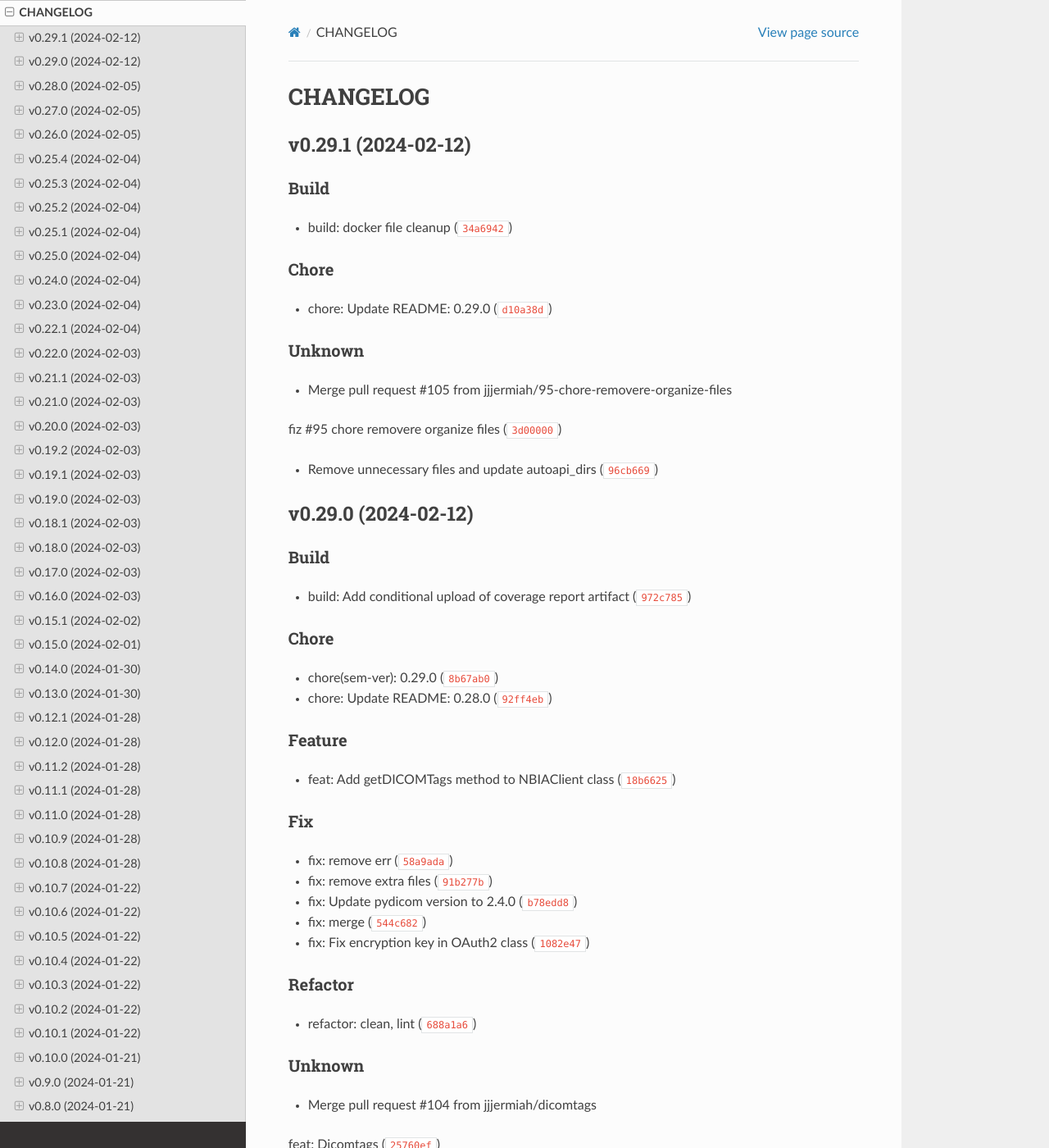
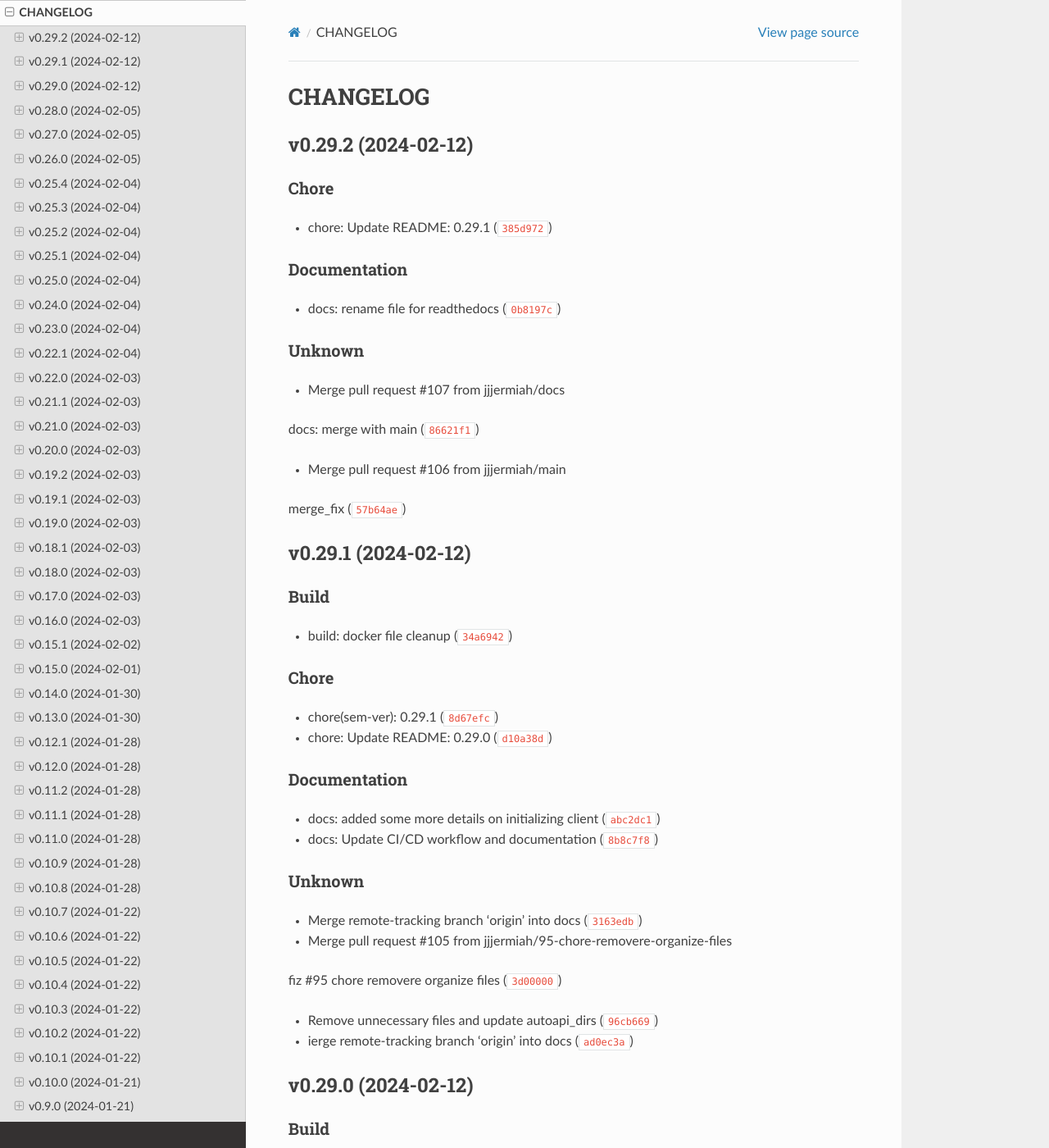
Before and after one commit to jjjermiah/nbia-toolkit, a Sphinx documentation site: the page built from docs/markdowns/CHANGELOG.md, in a window 1280 px wide and 1400 px high. Shown: the whole window at 82% size. Built offline with Sphinx 7.4.7 and the Read the Docs theme 2.0.0, drawn with Linux system fonts in a browser that asks for light colours; pages that are not in the unit, such as notebooks, are missing from menus; some of the changed text lies outside the part shown.

Commit message:
chore(sem-ver): 0.29.2

```diff
--- a/docs/markdowns/CHANGELOG.md
+++ b/docs/markdowns/CHANGELOG.md
@@ -2,6 +2,27 @@
 
 
 
+## v0.29.2 (2024-02-12)
+
+### Chore
+
+* chore: Update README: 0.29.1 ([`385d972`](https://github.com/jjjermiah/nbia-toolkit/commit/385d97273275c9294231233a3dc1bde0b4273ab5))
+
+### Documentation
+
+* docs: rename file for readthedocs ([`0b8197c`](https://github.com/jjjermiah/nbia-toolkit/commit/0b8197ca0b216ec60bb35932b2752af3f56aa010))
+
+### Unknown
+
+* Merge pull request #107 from jjjermiah/docs
+
+docs: merge with main ([`86621f1`](https://github.com/jjjermiah/nbia-toolkit/commit/86621f19c7b25c843a765e0fee3943984f0b4719))
+
+* Merge pull request #106 from jjjermiah/main
+
+merge_fix ([`57b64ae`](https://github.com/jjjermiah/nbia-toolkit/commit/57b64aef7e0eb3ced98bc0f29c06c760b5499aff))
+
+
 ## v0.29.1 (2024-02-12)
 
 ### Build
@@ -10,9 +31,19 @@
 
 ### Chore
 
+* chore(sem-ver): 0.29.1 ([`8d67efc`](https://github.com/jjjermiah/nbia-toolkit/commit/8d67efcc41db39ebcb78df8c99e2f252fec300f1))
+
 * chore: Update README: 0.29.0 ([`d10a38d`](https://github.com/jjjermiah/nbia-toolkit/commit/d10a38d401080863597e68818341fcdb0b77ba23))
 
-### Unknown
+### Documentation
+
+* docs: added some more details on initializing client ([`abc2dc1`](https://github.com/jjjermiah/nbia-toolkit/commit/abc2dc1de9c2587c33e0c7e37017d380e6c1b8eb))
+
+* docs: Update CI/CD workflow and documentation ([`8b8c7f8`](https://github.com/jjjermiah/nbia-toolkit/commit/8b8c7f8fd9a794da842e2e36d2d86f259a694f7b))
+
+### Unknown
+
+* Merge remote-tracking branch &#39;origin&#39; into docs ([`3163edb`](https://github.com/jjjermiah/nbia-toolkit/commit/3163edb8a3a03afce13a3255bd7b28878b40d825))
 
 * Merge pull request #105 from jjjermiah/95-chore-removere-organize-files
 
@@ -20,6 +51,8 @@ fiz #95 chore removere organize files ([`3d00000`](https://github.com/jjjermiah/
 
 * Remove unnecessary files and update autoapi_dirs ([`96cb669`](https://github.com/jjjermiah/nbia-toolkit/commit/96cb669ecbe0bcdaac29a01a72f7dddf63d1922a))
 
+* ierge remote-tracking branch &#39;origin&#39; into docs ([`ad0ec3a`](https://github.com/jjjermiah/nbia-toolkit/commit/ad0ec3a409e83b490e13d9aed3ec0d0bdcc9fa28))
+
 
 ## v0.29.0 (2024-02-12)
 
@@ -33,6 +66,12 @@ fiz #95 chore removere organize files ([`3d00000`](https://github.com/jjjermiah/
 
 * chore: Update README: 0.28.0 ([`92ff4eb`](https://github.com/jjjermiah/nbia-toolkit/commit/92ff4ebe8420bd3f63011424ec3bb44ebe286f4c))
 
+### Documentation
+
+* docs: add tutorial back ([`7625694`](https://github.com/jjjermiah/nbia-toolkit/commit/7625694725892526ddb41af9b6667c2049c71e32))
+
+* docs: rearrange ([`750e4fd`](https://github.com/jjjermiah/nbia-toolkit/commit/750e4fdbc49d97546968cc8ef0b1200f2d6ac9ab))
+
 ### Feature
 
 * feat: Add getDICOMTags method to NBIAClient class ([`18b6625`](https://github.com/jjjermiah/nbia-toolkit/commit/18b6625df5a1d435aaad37d4d920b5198e0e58d3))
@@ -59,6 +98,10 @@ fiz #95 chore removere organize files ([`3d00000`](https://github.com/jjjermiah/
 
 feat: Dicomtags ([`25760ef`](https://github.com/jjjermiah/nbia-toolkit/commit/25760ef89c94dce23c4bf4ba8e5ba00fabe32c29))
 
+* Merge remote-tracking branch &#39;origin&#39; into docs ([`c8ffa76`](https://github.com/jjjermiah/nbia-toolkit/commit/c8ffa7641df6560959113dcdee03144ac4f5483d))
+
+* update git ignore ([`734cf19`](https://github.com/jjjermiah/nbia-toolkit/commit/734cf1948f8dad60226c146629404ff87788e690))
+
 * Merge pull request #103 from jjjermiah/devel
 
 refactor: clean, lint ([`f9ab11e`](https://github.com/jjjermiah/nbia-toolkit/commit/f9ab11e6980cd95b7b661465a0cc4796d8e8df66))
@@ -147,6 +190,8 @@ feat: Add encryption and decryption functions for credentials ([`e08caa0`](https
 18 authpy accessrefresh token + error handling ([`c2fcdb2`](https://github.com/jjjermiah/nbia-toolkit/commit/c2fcdb2023978f7ed03522bfddb24963ee364b7c))
 
 * Fix error handling in OAuth2 class ([`67140b7`](https://github.com/jjjermiah/nbia-toolkit/commit/67140b7e1e315f5a7d62d0a8c10956c00e657e93))
+
+* Add iframe for test setup ([`5d02ba1`](https://github.com/jjjermiah/nbia-toolkit/commit/5d02ba1046cd0b4a9d02b16993a4a6073b0a9415))
 
 
 ## v0.25.4 (2024-02-04)
--- a/pyproject.toml
+++ b/pyproject.toml
@@ -1,6 +1,6 @@
 [tool.poetry]
 name = "nbiatoolkit"
-version = "0.29.1"
+version = "0.29.2"
 description = "A python package to query the National Biomedical Imaging Archive (NBIA) database."
 authors = ["Jermiah Joseph"]
 license = "MIT"
```
Also changed, not shown: 1 other file.
